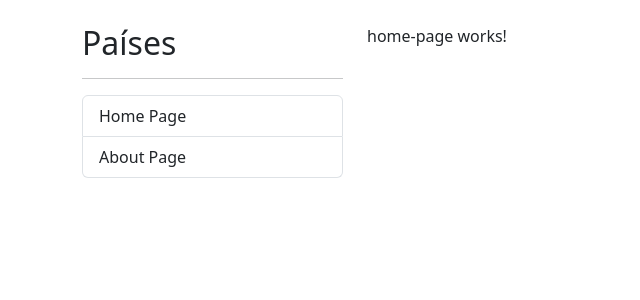
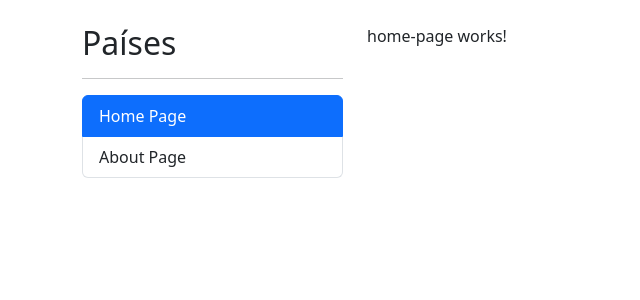
Before and after one commit to edd-dev02/countrys-app, an Angular app: page /home in a window 1280 px wide. Shown: the top 300 px of the page, without its empty margins (0-640 px from the left). Built offline with nearby package versions, Linux system fonts and the light colour scheme.

Commit message:
Configuración del RouterLink realizada para la navegación entre páginas de manera dinámica

```diff
--- a/src/app/shared/components/sidebar/sidebar.component.html
+++ b/src/app/shared/components/sidebar/sidebar.component.html
@@ -2,10 +2,15 @@
 <hr>
 
 <ul class="list-group">
-  <li class="list-group-item">
+  <li routerLink="home"
+    routerLinkActive="active"
+    [routerLinkActiveOptions]="{exact: true}"
+   class="list-group-item">
     Home Page
   </li>
-  <li class="list-group-item">
+  <li routerLink="about"
+  routerLinkActive="active"
+   class="list-group-item">
     About Page
   </li>
 </ul>
```
Also changed, not shown: src/app/shared/shared.module.ts (+8 -2 lines).
